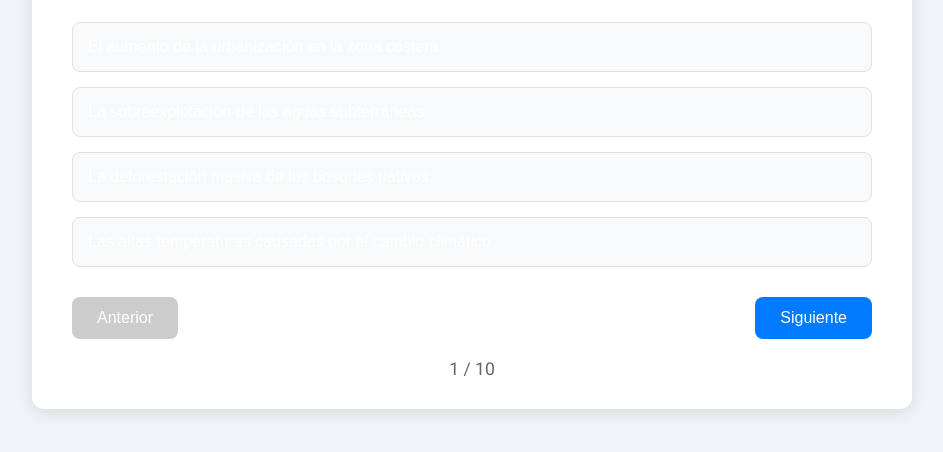
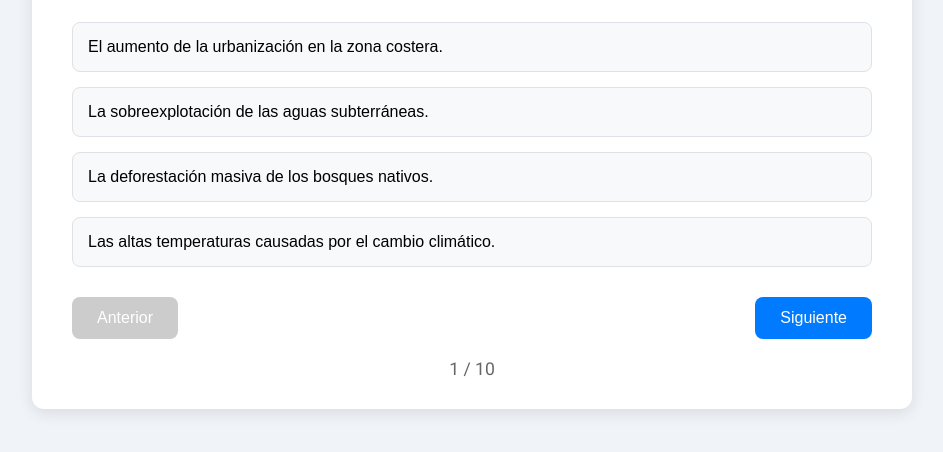
Before and after one commit to lucasmillan-ops/Quiz-Escasez-H-drica-en-Chile-Central, a plain HTML site: page index.html in a window 1280 px wide. Shown: the part 282-734 px from the top of the page, without its empty margins (168-1111 px from the left). Drawn offline with Linux system fonts and the light colour scheme.

Commit message:
Add files via upload

```diff
--- a/style.css
+++ b/style.css
@@ -55,6 +55,8 @@ h2#question {
     cursor: pointer;
     transition: background-color 0.3s, transform 0.2s;
     font-size: 1em;
+    /* Cambio principal: Mejorar el contraste */
+    color: #000000;
 }
 
 .option-btn:hover:not(.correct):not(.incorrect) {
```
